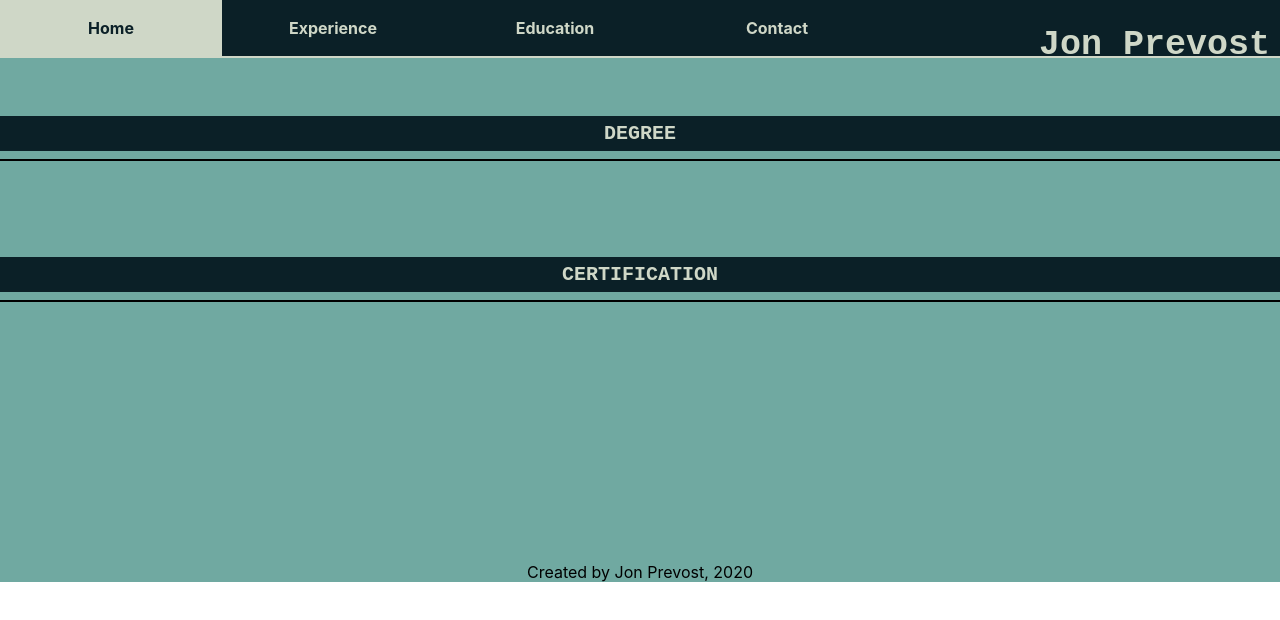
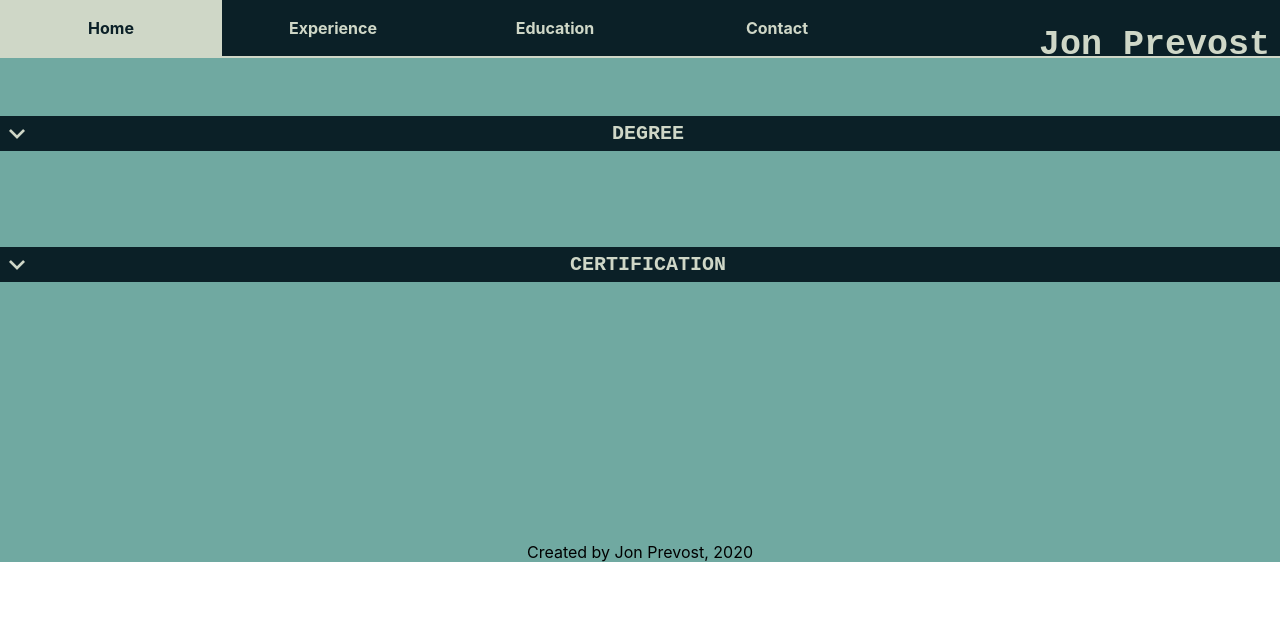
Before and after one commit to jprevost89/resume, a React (Create React App) app: page /education in a window 1280 px wide. Shown: the top 620 px of the page. Built offline with nearby package versions, Linux system fonts and the light colour scheme.

Commit message:
added dropdown indicator to education page

```diff
--- a/src/Components/EducationComponent/EducationComponent.css
+++ b/src/Components/EducationComponent/EducationComponent.css
@@ -16,6 +16,12 @@
     border-width: 3px;
 }
 
+.education img {
+    filter: invert(91%) sepia(14%) saturate(171%) hue-rotate(47deg) brightness(95%) contrast(85%);
+    float: left;
+    padding-top: 4px;
+}
+
 .education button:hover {
     cursor: pointer;
     border-color: #CFD7C7;
--- a/src/Components/EducationComponent/EducationComponent.js
+++ b/src/Components/EducationComponent/EducationComponent.js
@@ -1,7 +1,8 @@
 import React, {Component} from 'react';
 import DegreeComponent from '../DegreeComponent/DegreeComponent';
 import CertificationComponent from '../CertificationComponent/CertificationComponent';
-import './EducationComponent.css'
+import './EducationComponent.css';
+import dropdown from '../../Pictures/expand-button.png';
 
 class EducationComponent extends Component {
     state = {
@@ -30,7 +31,7 @@ class EducationComponent extends Component {
         }
         return(
             <div className="education">
-                <button onClick={this.toggleHandler}>{this.props.name}</button>
+                <button onClick={this.toggleHandler}><img src={dropdown}/>{this.props.name}</button>
                 {educationView}
             </div>
         )
--- a/src/pages/EducationPage.js
+++ b/src/pages/EducationPage.js
@@ -10,9 +10,7 @@ const EducationPage = () => {
             <Navbar/>
             <br/>
             <Education name="DEGREE" component="Degree"/>
-            <hr/>
             <Education name="CERTIFICATION" component="Certification"/>
-            <hr/>
             <Footer/>
         </div>
     )
```
Also changed, not shown: src/Pictures/expand-button.png (added).
